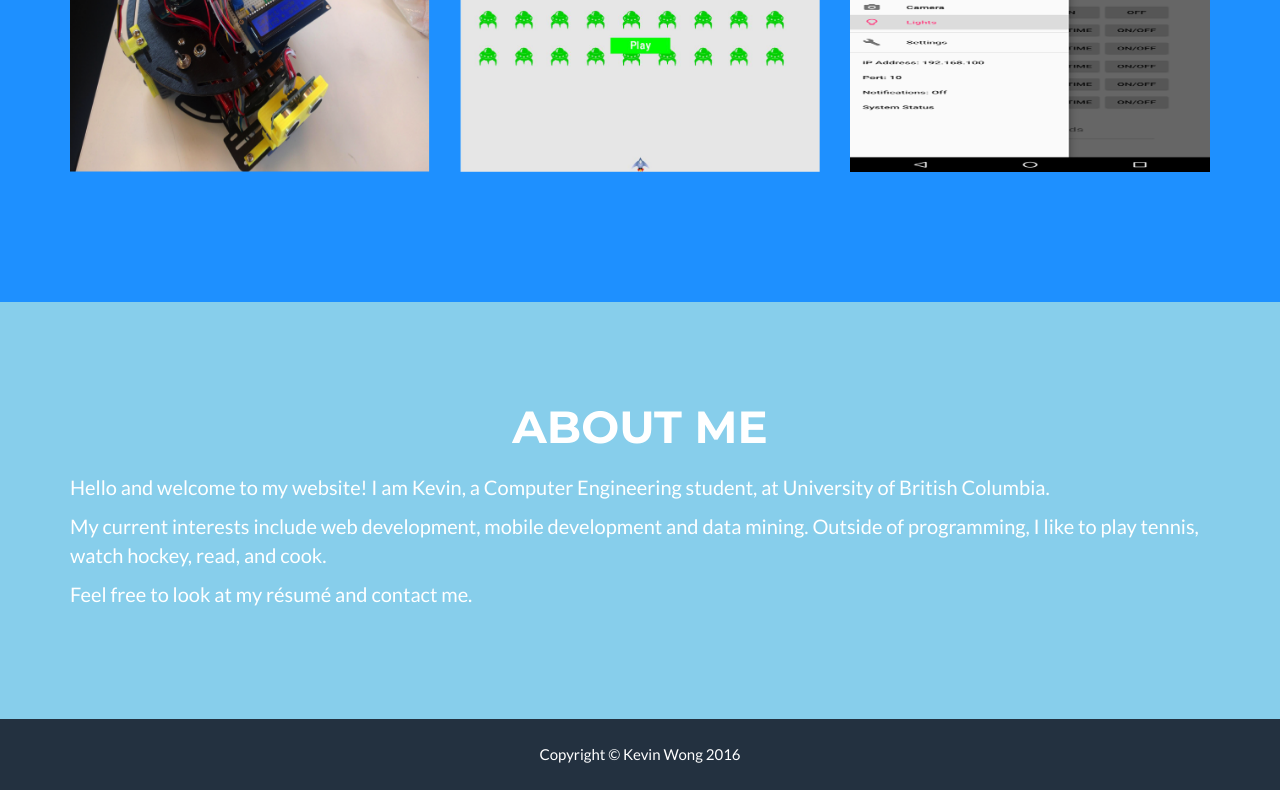
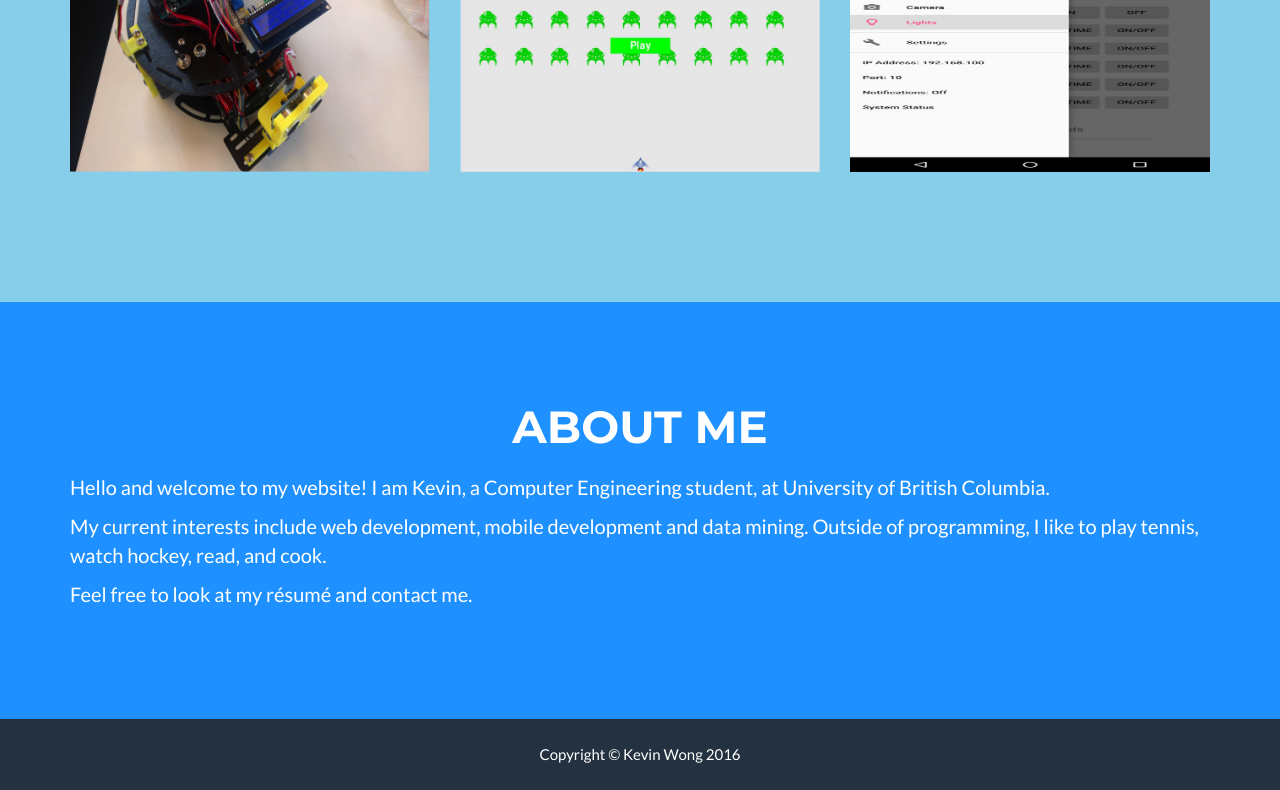
Before and after one commit to kevinthewebguy/kevinthewebguy.github.io, a plain HTML site: page index.html in a window 1280 px wide. Shown: the part 1052-1842 px from the top of the page. Drawn offline with nearby package versions, Linux system fonts and the light colour scheme.

Commit message:
updating background

```diff
--- a/css/style.css
+++ b/css/style.css
@@ -1,6 +1,6 @@
 body {
     overflow-x: hidden;
-    background-color: #1E90FF;
+    background-color: #87CEEB;
 }
 
 p {
@@ -77,7 +77,7 @@ hr.star-primary:after {
 header {
     text-align: center;
     color: #fff;
-    background: #87CEEB; /*here*/
+    background: #1E90FF;
 }
 
 header .container {
@@ -175,7 +175,7 @@ section h2 {
 
 section.success {
     color: #fff;
-    background: #87CEEB; /*here*/
+    background: #1E90FF;
 }
 
 section.success a,
```
